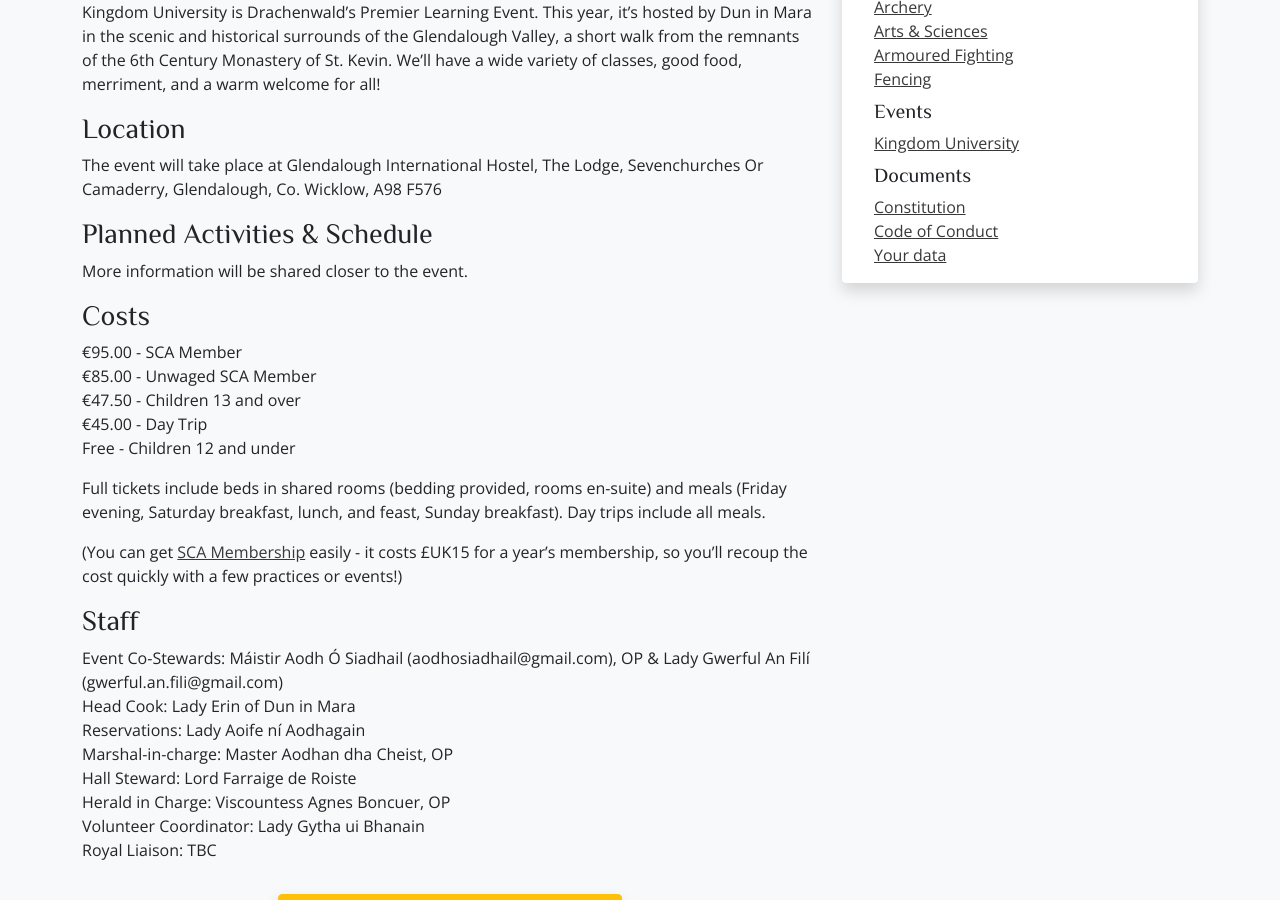
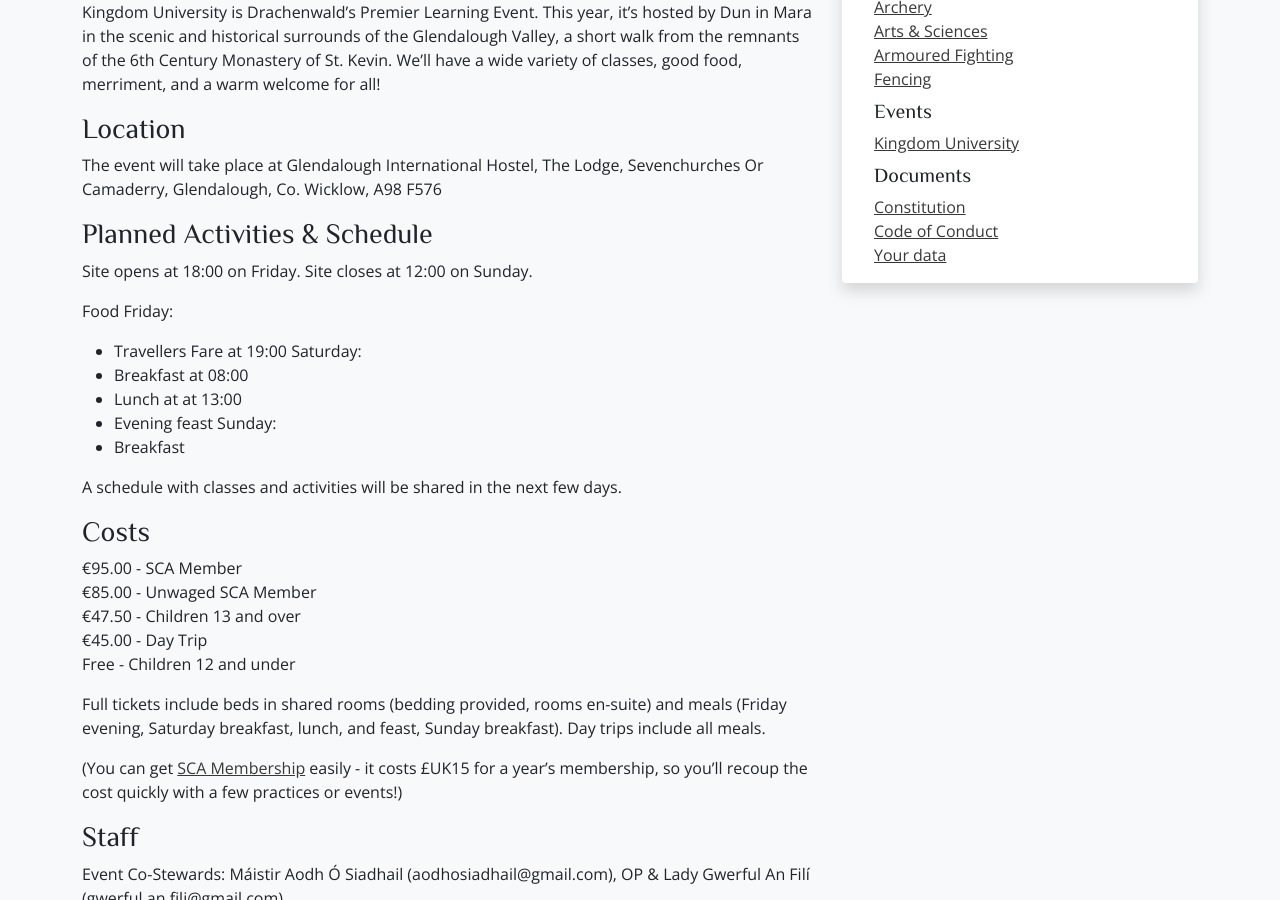
Before and after one commit to drachenwald/dun-in-mara, a Jekyll site: the page built from events/2026/kingdom-university/index.md, in a window 1280 px wide and 900 px high, scrolled down 486 px. Built offline with Jekyll 4.4.1, drawn with Linux system fonts in a browser that asks for light colours; comment, search, counter and statistics services are not loaded.

Commit message:
Added time info (food and site open/close) to KU page

```diff
--- a/events/2026/kingdom-university/index.md
+++ b/events/2026/kingdom-university/index.md
@@ -23,7 +23,20 @@ The event will take place at Glendalough International Hostel, The Lodge, Sevenc
 
 ### Planned Activities & Schedule
 
-More information will be shared closer to the event.
+Site opens at 18:00 on Friday.
+Site closes at 12:00 on Sunday.
+
+Food
+Friday:
+- Travellers Fare at 19:00
+Saturday:
+- Breakfast at 08:00
+- Lunch at at 13:00
+- Evening feast
+Sunday:
+- Breakfast
+
+A schedule with classes and activities will be shared in the next few days.
 
 ### Costs
 
```
